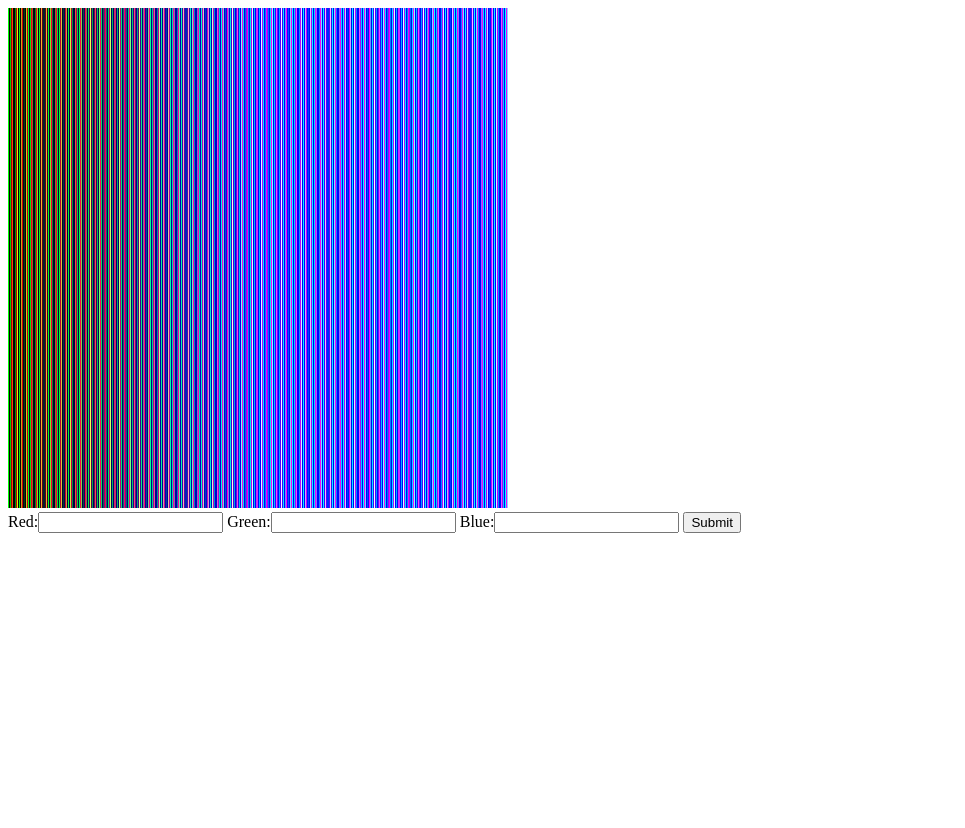
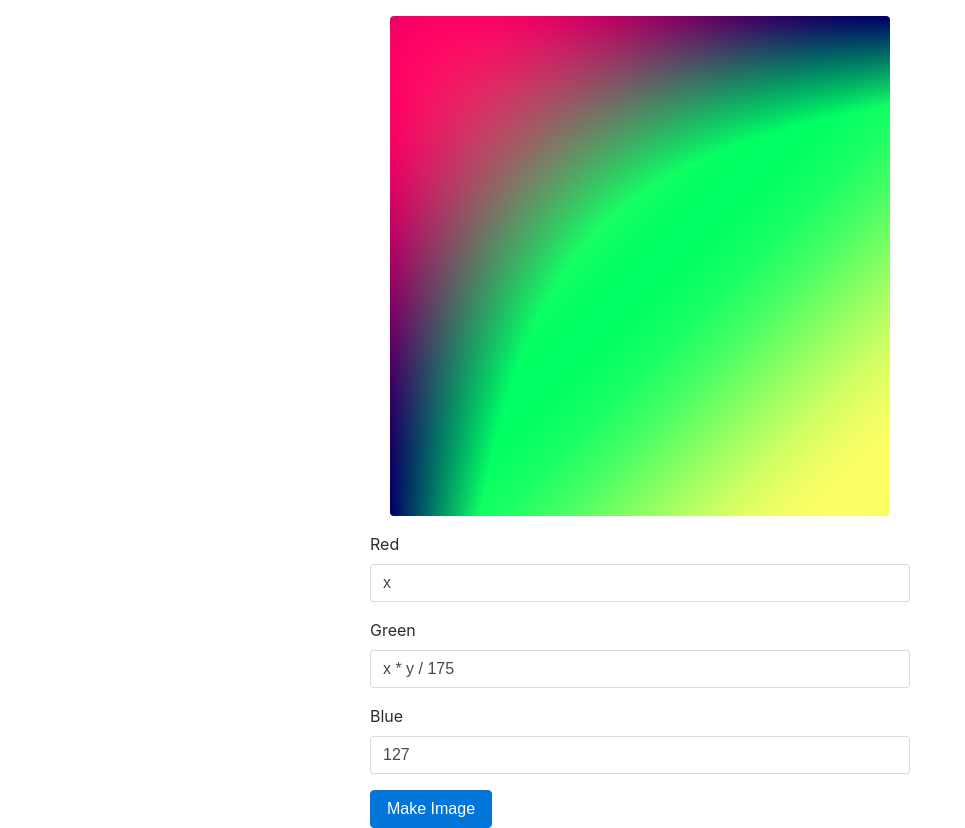
Before and after one commit to Experiment5X/ImageArt, a Django app: page / in a window 1280 px wide. Shown: the whole page, without its empty margins (0-965 px from the left). Before the commit the page ends 533 px from the top, so only its background shows below. Run offline with Django 3.2, Linux system fonts and the light colour scheme; some libraries are stand-ins or nearby versions.

Commit message:
Use bootstrap and make form posts AJAX

```diff
--- a/ImageArt/settings.py
+++ b/ImageArt/settings.py
@@ -37,7 +37,8 @@ INSTALLED_APPS = [
     'django.contrib.sessions',
     'django.contrib.messages',
     'django.contrib.staticfiles',
-    'ImageArtApp'
+    'ImageArtApp',
+    'bootstrap4'
 ]
 
 MIDDLEWARE = [
--- a/ImageArtApp/ImageGenerator.py
+++ b/ImageArtApp/ImageGenerator.py
@@ -13,9 +13,9 @@ class ImageGenerator:
 
         code = 'for y in range(0, height):\n'
         code += '\tfor x in range(0, width):\n'
-        code += '\t\timage[y, x, 0] = ' + self.red_func + '\n'
+        code += '\t\timage[y, x, 2] = ' + self.red_func + '\n'
         code += '\t\timage[y, x, 1] = ' + self.green_func + '\n'
-        code += '\t\timage[y, x, 2] = ' + self.blue_func + '\n'
+        code += '\t\timage[y, x, 0] = ' + self.blue_func + '\n'
         exec(code)
 
         return image
--- a/ImageArtApp/forms.py
+++ b/ImageArtApp/forms.py
@@ -2,6 +2,6 @@ from django import forms
 
 
 class ArtFunctionForm(forms.Form):
-    red_func = forms.CharField(label='Red')
-    green_func = forms.CharField(label='Green')
-    blue_func = forms.CharField(label='Blue')
+    red_func = forms.CharField(label='Red', initial='x')
+    green_func = forms.CharField(label='Green', initial='x * y / 175')
+    blue_func = forms.CharField(label='Blue', initial='127')
--- /dev/null
+++ b/ImageArtApp/static/ImageArtApp/js/main.js
@@ -0,0 +1,18 @@
+// this is the id of the form
+$(document).ready(function() {
+    $("#image-gen-form").submit(function (e) {
+        $.ajax({
+            type: "POST",
+            url: "/",
+            data: $("#image-gen-form").serialize(), // serializes the form's elements.
+            /*beforeSend: function () {
+                $("#image-art").attr("src", "/static/ImageArtApp/ball-interwind-preloader.svg");
+            },*/
+            success: function (data) {
+                d = new Date();
+                $("#image-art").attr("src", "/static/ImageArtApp/image.png?" + d.getTime());
+            }
+        });
+        e.preventDefault(); // avoid to execute the actual submit of the form.
+    });
+});
--- /dev/null
+++ b/ImageArtApp/static/ImageArtApp/style.css
@@ -0,0 +1,5 @@
+.centered {
+    float: none;
+    margin: 0 auto;
+    display: block;
+}
--- a/ImageArtApp/templates/ImageArtApp/artgen.html
+++ b/ImageArtApp/templates/ImageArtApp/artgen.html
@@ -1,20 +1,36 @@
 <!DOCTYPE html>
 <html lang="en">
+{% load static %}
+{% load bootstrap4 %}
 <head>
     <meta charset="UTF-8">
+    <link rel="stylesheet" type="text/css" href="{% static "ImageArtApp/style.css" %}" />
+    <link rel="stylesheet" href="https://maxcdn.bootstrapcdn.com/bootstrap/4.0.0-alpha.6/css/bootstrap.min.css" integrity="sha384-rwoIResjU2yc3z8GV/NPeZWAv56rSmLldC3R/AZzGRnGxQQKnKkoFVhFQhNUwEyJ" crossorigin="anonymous">
+    <script src="https://code.jquery.com/jquery-3.2.1.min.js" integrity="sha256-hwg4gsxgFZhOsEEamdOYGBf13FyQuiTwlAQgxVSNgt4=" crossorigin="anonymous"></script>
+    <script src="https://cdnjs.cloudflare.com/ajax/libs/tether/1.4.0/js/tether.min.js" integrity="sha384-DztdAPBWPRXSA/3eYEEUWrWCy7G5KFbe8fFjk5JAIxUYHKkDx6Qin1DkWx51bBrb" crossorigin="anonymous"></script>
+    <script src="https://maxcdn.bootstrapcdn.com/bootstrap/4.0.0-alpha.6/js/bootstrap.min.js" integrity="sha384-vBWWzlZJ8ea9aCX4pEW3rVHjgjt7zpkNpZk+02D9phzyeVkE+jo0ieGizqPLForn" crossorigin="anonymous"></script>
+    <script type="text/javascript" src="{% static "ImageArtApp/js/main.js" %}"></script>
     <title>Art Generator</title>
 </head>
 <body>
-
-{% load static %}
-<div>
-<img src="{% static "ImageArtApp/image.png" %}" alt="My image"/>
-<form action="/" method="post">
-    {% csrf_token %}
-    {{ form }}
-    <input type="submit" value="Submit" />
-</form>
-</div>
+    <div>
+        <div class="container">
+            <div class="row">
+                <div class="col-3"></div>
+                <div class="col-6">
+                    <img id="image-art" class="mb-3 mt-3 rounded centered" src="{% static "ImageArtApp/image.png" %}" alt="My image" width="500px" height="500px"/>
+                    <form id="image-gen-form" action="/" method="post">
+                        {% csrf_token %}
+                        {% bootstrap_form form %}
+                            {% buttons %}
+                                <button type="submit" class="btn btn-primary">Make Image</button>
+                            {% endbuttons %}
+                    </form>
+                </div>
+                <div class="col-3"></div>
+            </div>
+        </div>
+    </div>
 
 </body>
 </html>
```
Also changed, not shown: ImageArtApp/static/ImageArtApp/ball-interwind-preloader.svg (added), ImageArtApp/static/ImageArtApp/image.png.
